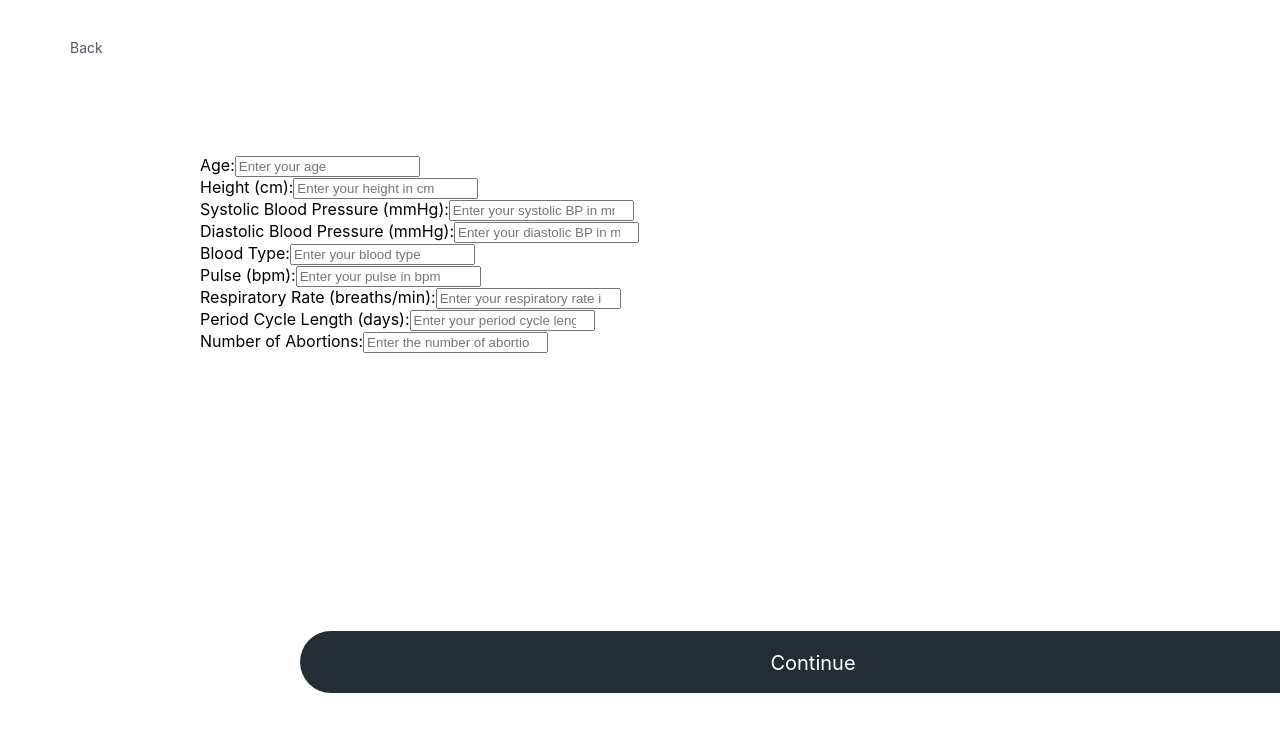
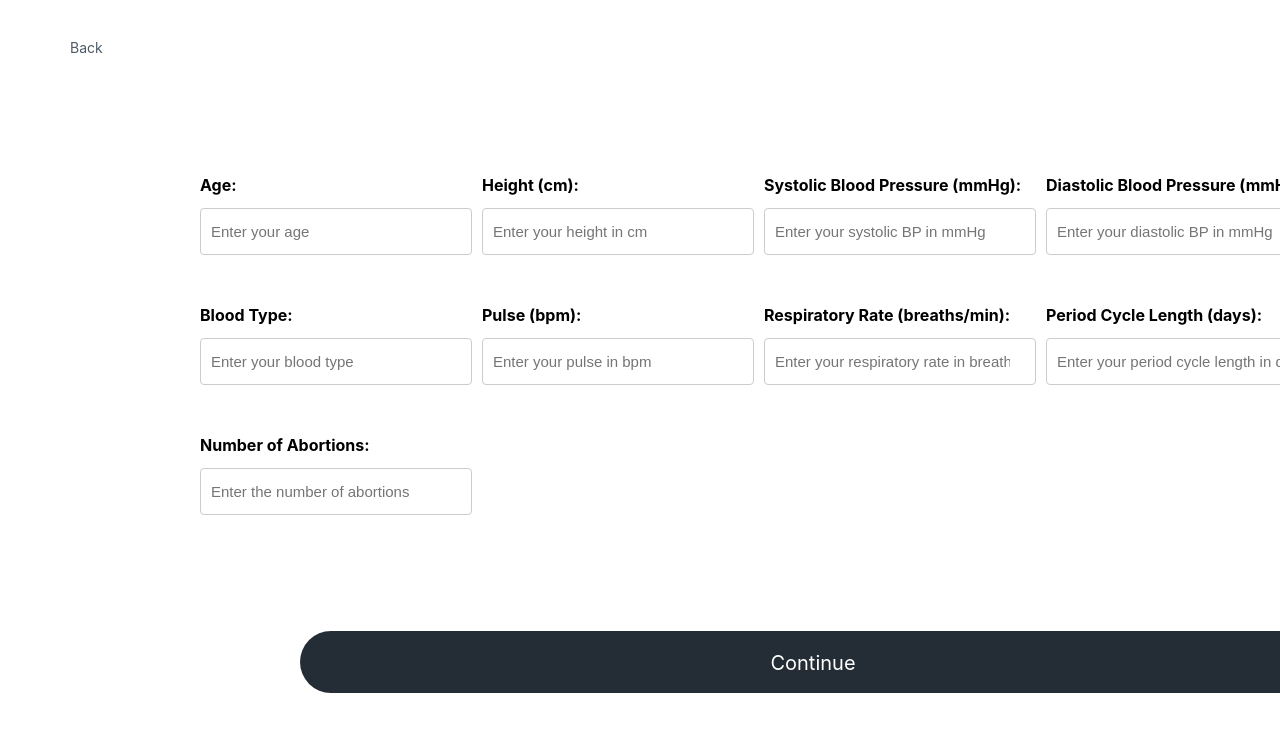
Before and after one commit to DorisWZhang/Brig.ai, a React (Create React App) app in the folder frontend/: page /fillq in a window 1280 px wide. Shown: the top 732 px of the page. Built offline with nearby package versions, Linux system fonts and the light colour scheme.

Commit message:
fixed styles for fillq

```diff
--- a/frontend/src/pages/FillQuestion.js
+++ b/frontend/src/pages/FillQuestion.js
@@ -1,5 +1,5 @@
 import React, { useState } from 'react';
-import "../styles/Question.css";
+import "../styles/FillQuestion.css";
 import { useNavigate } from 'react-router-dom';
 
 function FillQuestion() {
@@ -36,7 +36,8 @@ function FillQuestion() {
         <div className='question-screen'>
             <div className='frame'>
                 <button className='back' onClick={handleBackClick}>Back</button>
-                <div className='frame-4'>
+                <div className='input-groups'>
+                    <div className='row-1'>
                     <div className='input-group'>
                         <label htmlFor='age'>Age:</label>
                         <input
@@ -77,6 +78,8 @@ function FillQuestion() {
                             placeholder='Enter your diastolic BP in mmHg'
                         />
                     </div>
+                    </div>
+                    <div className='row-2'>
                     <div className='input-group'>
                         <label htmlFor='bloodType'>Blood Type:</label>
                         <input
@@ -87,6 +90,8 @@ function FillQuestion() {
                             placeholder='Enter your blood type'
                         />
                     </div>
+
+
                     <div className='input-group'>
                         <label htmlFor='pulse'>Pulse (bpm):</label>
                         <input
@@ -107,6 +112,8 @@ function FillQuestion() {
                             placeholder='Enter your respiratory rate in breaths/min'
                         />
                     </div>
+
+
                         <div className='input-group'>
                             <label htmlFor='periodCycleLength'>Period Cycle Length (days):</label>
                             <input
@@ -117,6 +124,8 @@ function FillQuestion() {
                                 placeholder='Enter your period cycle length in days'
                             />
                         </div>
+                        </div>
+                        <div className='row-3'>
                         <div className='input-group'>
                             <label htmlFor='numberOfAbortions'>Number of Abortions:</label>
                             <input
@@ -126,6 +135,7 @@ function FillQuestion() {
                                 onChange={handleInputChange}
                                 placeholder='Enter the number of abortions'
                             />
+                        </div>
                     </div>
                 </div>
                 <div className='button-frame'>
--- /dev/null
+++ b/frontend/src/styles/FillQuestion.css
@@ -0,0 +1,52 @@
+.question-screen {
+    width: 100%;
+}
+.input-groups {
+  position: absolute;
+  width: 100%;
+  z-index: 7;
+  margin-left: 200px;
+  margin-top: 100px;
+  display: grid;
+  column-gap: 50px;
+}
+
+.row-1,
+.row-2,
+.row-3 {
+    display: flex;
+    justify-content: space-between;
+    align-items: center;
+    margin-top: 20px;
+}
+
+.row-2,
+.row-3 {
+    margin-top: 50px;
+}
+
+.input-group {
+    flex: 1;
+    margin-right: 10px;
+    display: flex;
+    flex-direction: column; /* Align items vertically */
+}
+
+.input-group:last-child {
+    margin-right: 275px;
+}
+
+.input-group label {
+    font-weight: bold;
+    margin-bottom: 8px;
+}
+
+.input-group input {
+    width: 250px;
+    padding: 10px;
+    border: 1px solid #ccc;
+    border-radius: 4px;
+    margin-top: 5px;
+    height: 25px;
+    font-size: 15px;
+}
```
Lines whose indentation alone changed are shown as unchanged.
